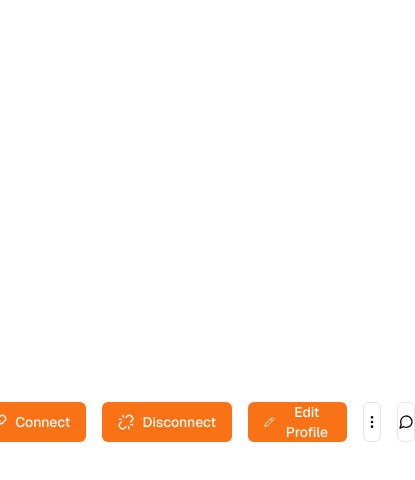
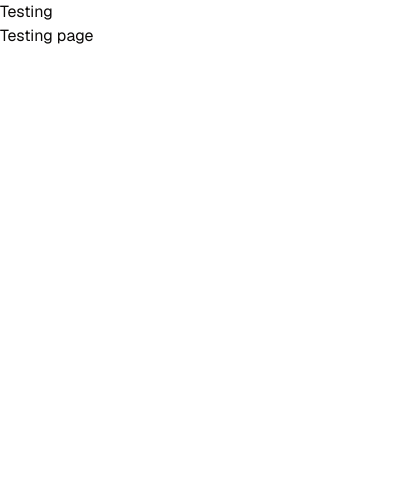
Before and after one commit to HugoRibeiro38/Pulse-Connect, a Next.js app in the folder frontend/: page /testing in a window 390 px wide. Shown: the top 480 px of the page, 415 px wide, since content can reach past the window. Built offline with nearby package versions, Linux system fonts and the light colour scheme.

Commit message:
Add MobileSidebar component and link to testing page

```diff
--- a/frontend/src/app/(root)/layout.tsx
+++ b/frontend/src/app/(root)/layout.tsx
@@ -2,8 +2,9 @@ import { Fragment } from 'react';
 
 import { Chatbar } from '@/components/layout/Chatbar';
 import { Footer } from '@/components/layout/Footer';
+import { MobileSidebar } from '@/components/layout/MobileSidebar';
 import { Navbar } from '@/components/layout/Navbar';
-import { Sidebar } from '@/components/Sidebar/';
+import { Sidebar } from '@/components/layout/Sidebar';
 
 type FeedLayoutProps = {
 	children: React.ReactNode;
@@ -24,6 +25,7 @@ const FeedLayout: React.FunctionComponent<FeedLayoutProps> = ({
 				</main>
 				<Chatbar />
 			</div>
+			<MobileSidebar />
 			<Footer />
 		</Fragment>
 	);
--- a/frontend/src/app/(root)/page.tsx
+++ b/frontend/src/app/(root)/page.tsx
@@ -1,3 +1,4 @@
+import Link from 'next/link';
 import { type Metadata, type NextPage } from 'next/types';
 import { Fragment } from 'react';
 
@@ -17,6 +18,7 @@ const HomePage: NextPage = (): React.ReactNode => {
 				</div>
 				<Separator />
 			</div>
+			<Link href='/testing'>TESTING</Link>
 		</Fragment>
 	);
 };
--- a/frontend/src/app/maintenance/page.tsx
+++ /dev/null
@@ -1,27 +0,0 @@
-import { redirect } from 'next/navigation';
-import { type Metadata, type NextPage } from 'next/types';
-
-import Countdown from '@/components/Countdown/Countdown';
-import { APP_ROUTES } from '@/routes/app';
-
-export const metadata: Metadata = {
-	title: 'Pulse Connect - Maintenance',
-};
-
-const MaintenancePage: NextPage = (): React.ReactNode => {
-	if (process.env.MAINTENANCE_MODE === 'false') redirect(APP_ROUTES.HOME);
-	return (
-		<main className='flex h-screen flex-col items-center justify-center gap-y-8'>
-			<Countdown
-				targetDate={new Date(Date.now() + 1000 * 60 * 60 * 24 * 1)}
-			/>
-			<h1 className='text-center text-4xl font-extrabold tracking-tight lg:text-5xl'>
-				We are currently undergoing{' '}
-				<span className='text-primary'>maintenance</span>! <br />
-				Please try again later.
-			</h1>
-		</main>
-	);
-};
-
-export default MaintenancePage;
--- a/frontend/src/app/testing/page.tsx
+++ b/frontend/src/app/testing/page.tsx
@@ -1,10 +1,4 @@
 import { Fragment } from 'react';
-
-import AddConnectionButton from '@/components/Testing/AddConnectionButton';
-import EditProfileButton from '@/components/Testing/EditProfileButton';
-import MessageButton from '@/components/Testing/MessageButton';
-import MoreOptionsButton from '@/components/Testing/MoreOptionsButton';
-import RemoveConnectionButton from '@/components/Testing/RemoveConnectionButton';
 
 type TestingProps = {
 	//
@@ -15,13 +9,8 @@ const Testing: React.FunctionComponent<
 > = ({}): React.ReactNode => {
 	return (
 		<Fragment>
-			<div className='container mx-auto flex h-screen flex-row items-center justify-center gap-4 px-4 sm:px-6 lg:px-8'>
-				<AddConnectionButton userId={'1'} />
-				<RemoveConnectionButton userId={'1'} />
-				<EditProfileButton />
-				<MoreOptionsButton />
-				<MessageButton userId={'1'} />
-			</div>
+			<h1>Testing</h1>
+			<p>Testing page</p>
 		</Fragment>
 	);
 };
```
